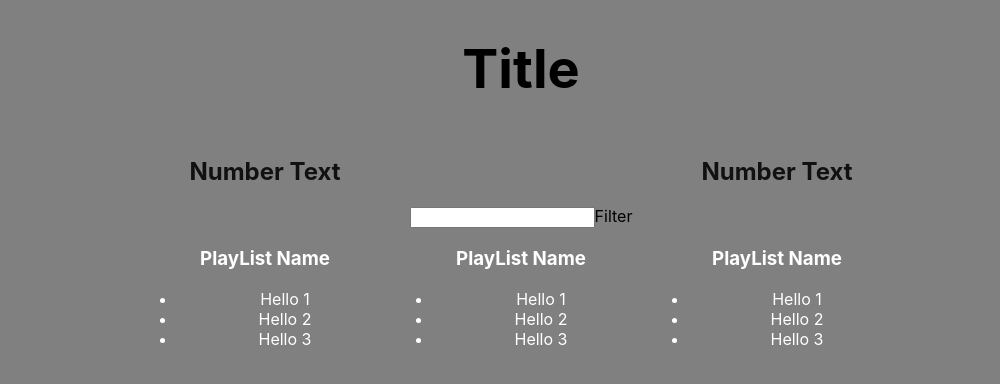
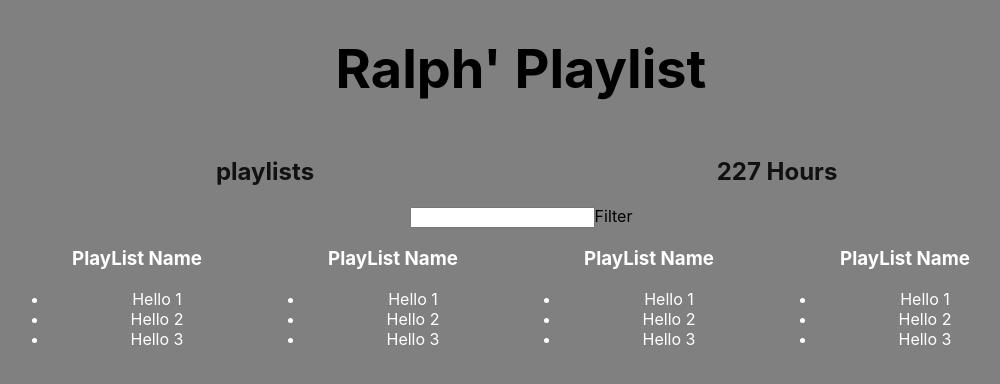
Before and after one commit to ralphcnunez/rcn-spotify-project, a React (Create React App) app: page / in a window 1280 px wide. Shown: the top 384 px of the page, without its empty margins (119-1119 px from the left). Built offline with nearby package versions, Linux system fonts and the light colour scheme.

Commit message:
ProtoType

```diff
--- a/src/App.css
+++ b/src/App.css
@@ -23,10 +23,6 @@
   color: gray;
 }
 
-.App-link {
-  color: #61dafb;
-}
-
 @keyframes App-logo-spin {
   from {
     transform: rotate(0deg);
--- a/src/App.js
+++ b/src/App.js
@@ -1,21 +1,67 @@
 import React, { Component } from 'react';
 import './App.css';
 
+  let fakeServerData = {
+    user: {
+      name: 'Ralph',
+      playlists: [
+        {
+          name: 'Workout',
+          songs:[{name:'Hello', duration: 1134}, {name:'I', duration: 1134}, {name:'Workout', duration: 1134}]
+        },
+        {
+          name: 'Study',
+          songs:[{name:'Hey', duration: 1134}, {name:'Start', duration: 1134}, {name:'Studying', duration: 1134}]
 
-class Aggregate extends Component {
+        },
+        {
+          name: 'Drive',
+          songs:[{name:'Please', duration: 1134}, {name:'Drive', duration: 1134}, {name:'{Safe', duration: 1134}]
+
+        },
+        {
+          name: 'Relax',
+          songs:[{name:'Refrain', duration: 1134}, {name:'From', duration: 1134}, {name:'Working', duration: 1134}]
+
+
+        }
+
+    ]
+    }
+  }
+
+
+
+class PlaylistCounter extends Component {
   render (){
     return(
     <div style={{width:'40%', display:'inline-block'}}>
-      <h2 style={{color:'#111'}}>Number Text</h2>
+      <h2 style={{color:'#111'}}>playlists</h2>
     </div>
-      )
+  );
   }
 }
+
+class HoursCounter extends Component {
+
+  render (){
+    let allSongs = this.props.playlists.reduce((songs, eachPlaylist) => {return songs.concat(eachPlaylist.songs)} ,[])
+    console.log(allSongs)
+    let totalDuration = allSongs.reduce((sum, eachSong) => {
+      return sum + eachSong.duration
+    }, 0 )
+    return(
+    <div style={{width:'40%', display:'inline-block'}}>
+      <h2 style={{color:'#111'}}>{Math.round(totalDuration/60)} Hours</h2>
+    </div>
+  );
+  }
+}
+
 class Filter extends Component {
   render() {
     return(
       <div>
-      <img/>
        <input type='text'/>
        Filter
       </div>
@@ -30,24 +76,45 @@ class Playlist extends Component {
       <h3> PlayList Name </h3>
       <ul><li>Hello 1</li><li>Hello 2</li><li>Hello 3</li></ul>
       </div>
-    )
+    );
   }
 }
 
 
+
+
+
 class App extends Component {
+  constructor() {
+    super();
+
+    this.state = {
+      serverData: {}
+    };
+  }
+  componentDidMount(){
+    setTimeout(() => {
+      this.setState({serverData: fakeServerData})
+    }, 2000)
+  }
+
   render() {
-    return (
+    return(
+
       <div className="App">
-      <h1> Title </h1>
-      <Aggregate/>
-      <Aggregate/>
+      {this.state.serverData.user ?
+      <div>
+      <h1>{ this.state.serverData.user.name}' Playlist</h1>
+      <PlaylistCounter playlists={this.state.serverData.user.playlists} />
+      <HoursCounter playlists= {this.state.serverData.user.playlists}/>
       <Filter/>
       <Playlist/>
       <Playlist/>
       <Playlist/>
-
-      </div>
+      <Playlist/>
+      </div> : <h1>'loding'</h1>
+    }
+    </div>
     );
   }
 }
```
